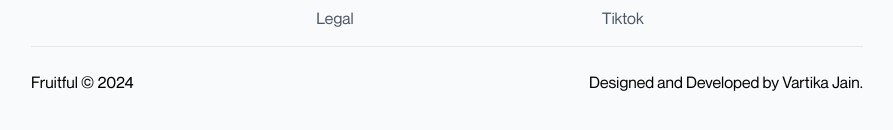
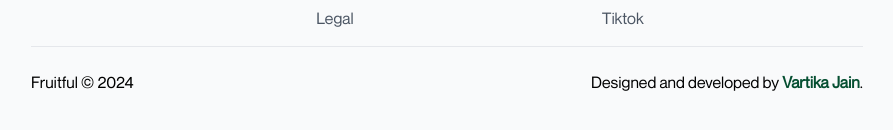
Before and after one commit to vartikajn07/Fruitful, a React (Vite) app: page / in a window 1280 px wide. Shown: the part 5538-5668 px from the top of the page, without its empty margins (193-1086 px from the left). Built offline with nearby package versions, Linux system fonts and the light colour scheme.

Commit message:
minor tweaks in footer

```diff
--- a/src/components/Footer.jsx
+++ b/src/components/Footer.jsx
@@ -56,8 +56,14 @@ const Footer = () => {
             Fruitful &copy; 2024
           </h1>
           <h1 className="sm:text-[16px] text-[12px]">
-            Designed and Developed by{" "}
-            <a href="https://github.com/vartikajn07"> Vartika Jain</a>.
+            Designed and developed by{" "}
+            <a
+              className="font-bold text-dark-green"
+              href="https://github.com/vartikajn07"
+            >
+              Vartika Jain
+            </a>
+            .
           </h1>
         </div>
       </div>
```
